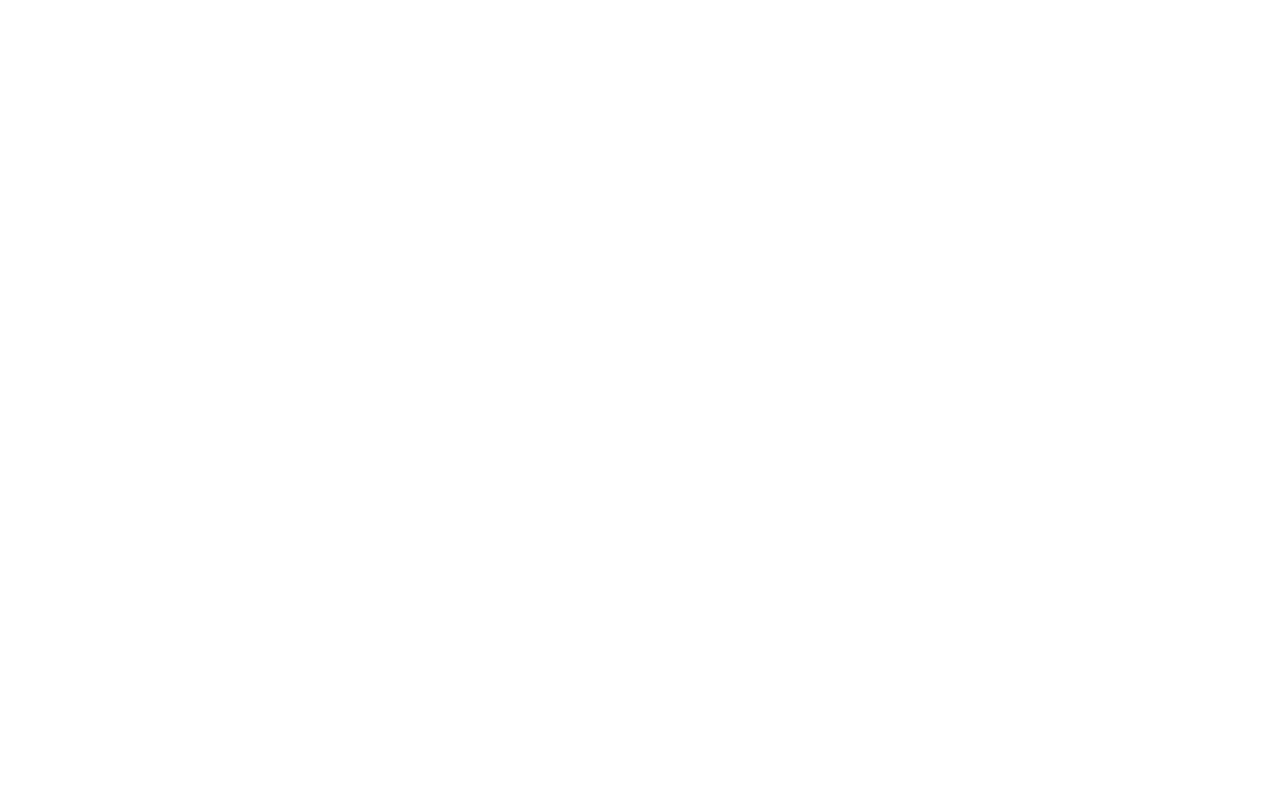
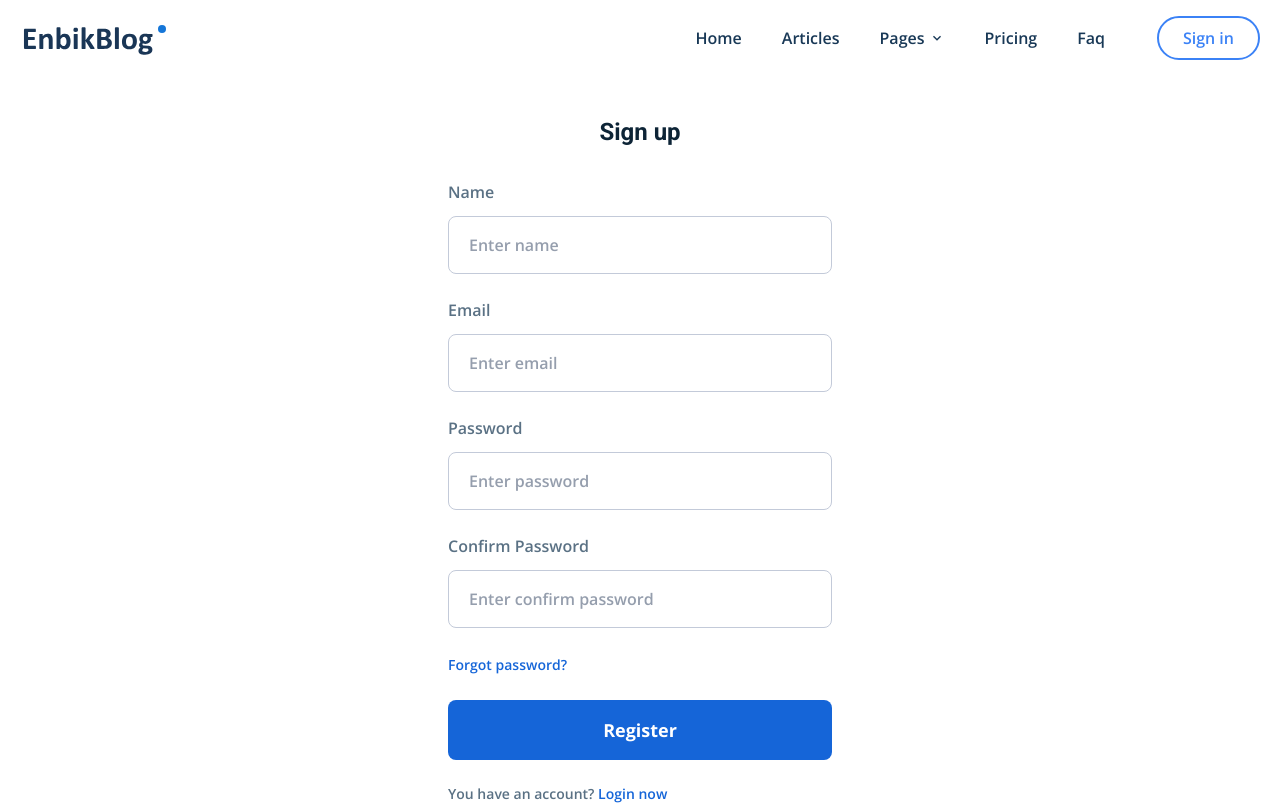
Before and after one commit to BikashShaw101/enbik-frontend, a React (Create React App) app: page /register in a window 1280 px wide. Before the commit this address had no page. Shown: the top 805 px of the page. Built offline with nearby package versions, Linux system fonts and the light colour scheme.

Commit message:
3rd commit

```diff
--- a/package.json
+++ b/package.json
@@ -3,12 +3,18 @@
   "version": "0.1.0",
   "private": true,
   "dependencies": {
+    "@reduxjs/toolkit": "^1.9.7",
+    "@tanstack/react-query": "^5.0.0",
     "@testing-library/jest-dom": "^5.17.0",
     "@testing-library/react": "^13.4.0",
     "@testing-library/user-event": "^13.5.0",
+    "axios": "^1.5.1",
     "react": "^18.2.0",
     "react-dom": "^18.2.0",
+    "react-hook-form": "^7.47.0",
+    "react-hot-toast": "^2.4.1",
     "react-icons": "^4.11.0",
+    "react-redux": "^8.1.3",
     "react-router-dom": "^6.16.0",
     "react-scripts": "5.0.1",
     "TagCloud": "^2.4.0",
--- a/src/App.js
+++ b/src/App.js
@@ -2,6 +2,7 @@
 import { Routes, Route } from "react-router-dom";
 import HomePage from "./pages/home/HomePage";
 import ArticleDetailPage from "./pages/ArticleDetail/ArticleDetailPage";
+import RegisterPage from "./pages/register/RegisterPage";
 
 function App() {
   return (
@@ -9,6 +10,7 @@
       <Routes>
         <Route index path="/" element={<HomePage />} />
         <Route path="/blog/:id" element={<ArticleDetailPage />} />
+        <Route path="/register" element={<RegisterPage />} />
       </Routes>
     </div>
   );
--- a/src/index.js
+++ b/src/index.js
@@ -4,9 +4,15 @@
 import "./index.css";
 import App from "./App";
 
+import { Provider } from "react-redux";
+
+import store from "./store";
+
 const root = ReactDOM.createRoot(document.getElementById("root"));
 root.render(
   <BrowserRouter>
-    <App />
+    <Provider store={store}>
+      <App />
+    </Provider>
   </BrowserRouter>
 );
--- a/src/pages/home/container/Articles.jsx
+++ b/src/pages/home/container/Articles.jsx
@@ -2,7 +2,17 @@
 import { FaArrowRight } from "react-icons/fa";
 import ArticleCard from "../../../components/ArticleCard";
 
+import { useSelector, useDispatch } from "react-redux";
+import { changeCount } from "../../../store/actions/countActions";
+
 const Articles = () => {
+  const dispatch = useDispatch();
+  const count = useSelector((state) => state.count);
+
+  const countChangeHandler = (type) => {
+    dispatch(changeCount(type));
+  };
+
   return (
     <section className="flex flex-col container mx-auto px-5 py-10">
       <div className="flex flex-wrap md:gap-x-5 gap-y-5 pb-10">
@@ -14,6 +24,11 @@
         <span>More Articles</span>
         <FaArrowRight className="w-3 h-3 " />
       </button>
+      <div className="mt-2 flex items-center gap-x-5">
+        <button onClick={() => countChangeHandler("DECREASE")}>Decrease</button>
+        {count.number}
+        <button onClick={() => countChangeHandler("INCREASE")}>Increase</button>
+      </div>
     </section>
   );
 };
--- /dev/null
+++ b/src/pages/register/RegisterPage.jsx
@@ -0,0 +1,186 @@
+import React from "react";
+import { useForm } from "react-hook-form";
+import MainLayout from "../../components/MainLayout";
+import { Link } from "react-router-dom";
+
+const RegisterPage = () => {
+  const {
+    register,
+    handleSubmit,
+    formState: { errors, isvalid },
+    watch,
+  } = useForm({
+    defaultValues: {
+      name: "",
+      email: "",
+      password: "",
+      confirmPassword: "",
+    },
+    mode: "onChange",
+  });
+
+  const submitHandler = (data) => {
+    console.log(data);
+  };
+  const password = watch("password");
+
+  return (
+    <MainLayout>
+      <section className="container mx-auto px-5 py-10">
+        <div className="w-full max-w-sm mx-auto">
+          <h1 className="font-roboto text-2xl font-bold text-center text-dark-hard mb-8">
+            Sign up
+          </h1>
+          <form onSubmit={handleSubmit(submitHandler)}>
+            <div className="flex flex-col mb-6 w-full">
+              <label
+                htmlFor="name"
+                className="text-[#5a7184] font-semibold block"
+              >
+                Name
+              </label>
+              <input
+                type="text"
+                id="name"
+                {...register("name", {
+                  minLength: {
+                    value: 2,
+                    message: "Name must be atleast 2 character",
+                  },
+                  required: {
+                    value: true,
+                    message: "Name is required",
+                  },
+                })}
+                placeholder="Enter name"
+                className={`placeholder:text-[#959ead] text-dark-hard mt-3 rounded-lg px-5 py-4 font-semibold block outline-none border ${
+                  errors.name ? "border-red-500" : "border-[#c3cad9]"
+                }`}
+              />
+              {errors.name?.message && (
+                <div className="text-red-500 text-sm mt-1">
+                  {errors.name?.message}
+                </div>
+              )}
+            </div>
+            <div className="flex flex-col mb-6 w-full">
+              <label
+                htmlFor="name"
+                className="text-[#5a7184] font-semibold block"
+              >
+                Email
+              </label>
+              <input
+                type="email"
+                id="email"
+                {...register("email", {
+                  pattern: {
+                    value: /^(([^<>()[\]\\.,;:\s@"]+(\.[^<>()[\]\\.,;:\s@"]+)*)|(".+"))@((\[[0-9]{1,3}\.[0-9]{1,3}\.[0-9]{1,3}\.[0-9]{1,3}])|(([a-zA-Z\-0-9]+\.)+[a-zA-Z]{2,}))$/,
+                    message: "Enter a valid email",
+                  },
+                  required: {
+                    value: true,
+                    message: "Email is required",
+                  },
+                })}
+                placeholder="Enter email"
+                className={`placeholder:text-[#959ead] text-dark-hard mt-3 rounded-lg px-5 py-4 font-semibold block outline-none border ${
+                  errors.email ? "border-red-500" : "border-[#c3cad9]"
+                }`}
+              />
+              {errors.email?.message && (
+                <div className="text-red-500 text-sm mt-1">
+                  {errors.email?.message}
+                </div>
+              )}
+            </div>
+            <div className="flex flex-col mb-6 w-full">
+              <label
+                htmlFor="password"
+                className="text-[#5a7184] font-semibold block"
+              >
+                Password
+              </label>
+              <input
+                type="password"
+                id="password"
+                {...register("password", {
+                  required: {
+                    value: true,
+                    message: "Password is required",
+                  },
+                  minLength: {
+                    value: 6,
+                    message: "Password length should be atleast 6 character",
+                  },
+                })}
+                placeholder="Enter password"
+                className={`placeholder:text-[#959ead] text-dark-hard mt-3 rounded-lg px-5 py-4 font-semibold block outline-none border ${
+                  errors.password ? "border-red-500" : "border-[#c3cad9]"
+                }`}
+              />
+              {errors.password?.message && (
+                <div className="text-red-500 text-sm mt-1">
+                  {errors.password?.message}
+                </div>
+              )}
+            </div>
+            <div className="flex flex-col mb-6 w-full">
+              <label
+                htmlFor="confirmPassword"
+                className="text-[#5a7184] font-semibold block"
+              >
+                Confirm Password
+              </label>
+              <input
+                type="password"
+                id="confirmPassword"
+                {...register("confirmPassword", {
+                  required: {
+                    value: true,
+                    message: "Confirm password is required",
+                  },
+                  validate: (value) => {
+                    if (value !== password) {
+                      return "Password do not matched";
+                    }
+                  },
+                })}
+                placeholder="Enter confirm password"
+                className={`placeholder:text-[#959ead] text-dark-hard mt-3 rounded-lg px-5 py-4 font-semibold block outline-none border ${
+                  errors.confirmPassword ? "border-red-500" : "border-[#c3cad9]"
+                }`}
+              />
+              {errors.confirmPassword?.message && (
+                <div className="text-red-500 text-sm mt-1">
+                  {errors.confirmPassword?.message}
+                </div>
+              )}
+            </div>
+            <Link
+              to={"/forget-password"}
+              className="text-sm font-semibold text-primary"
+            >
+              Forgot password?
+            </Link>
+            <button
+              type="submit"
+            //   disabled={!isvalid}
+              className="bg-primary text-white font-bold text-lg py-4 px-8 w-full rounded-lg my-6 disabled:opacity-50 disabled:cursor-not-allowed "
+            >
+              Register
+            </button>
+            <p className="text-sm font-semibold text-[#5a7184]">
+              You have an account?{" "}
+              <Link to={"/login"} className="text-primary">
+                Login now
+              </Link>
+            </p>
+          </form>
+        </div>
+      </section>
+    </MainLayout>
+  );
+};
+
+export default RegisterPage;
--- /dev/null
+++ b/src/store/actions/countActions.js
@@ -0,0 +1,11 @@
+import { countActions } from "../reducers/countReducers";
+
+export const changeCount = (type) => (dispatch, getstate) => {
+  const { count } = getstate();
+
+  if (type === "INCREASE") {
+    dispatch(countActions.countChange(count.number + 1));
+  } else {
+    dispatch(countActions.countChange(count.number - 1));
+  }
+};
--- /dev/null
+++ b/src/store/index.js
@@ -0,0 +1,10 @@
+import { configureStore } from "@reduxjs/toolkit";
+import { countReducer } from "./reducers/countReducers";
+
+const store = configureStore({
+  reducer: {
+    count: countReducer,
+  },
+});
+
+export default store;
--- /dev/null
+++ b/src/store/reducers/countReducers.js
@@ -0,0 +1,17 @@
+import { createSlice } from "@reduxjs/toolkit";
+
+const counInitialState = { number: 0 };
+const countSlice = createSlice({
+  name: "count",
+  initialState: counInitialState,
+  reducers: {
+    countChange(state, action) {
+      state.number = action.payload;
+    },
+  },
+});
+
+const countActions = countSlice.actions;
+const countReducer = countSlice.reducer;
+
+export { countActions, countReducer };
```
Also changed, not shown: 1 other file (tests, documents, lock files or other folders).
